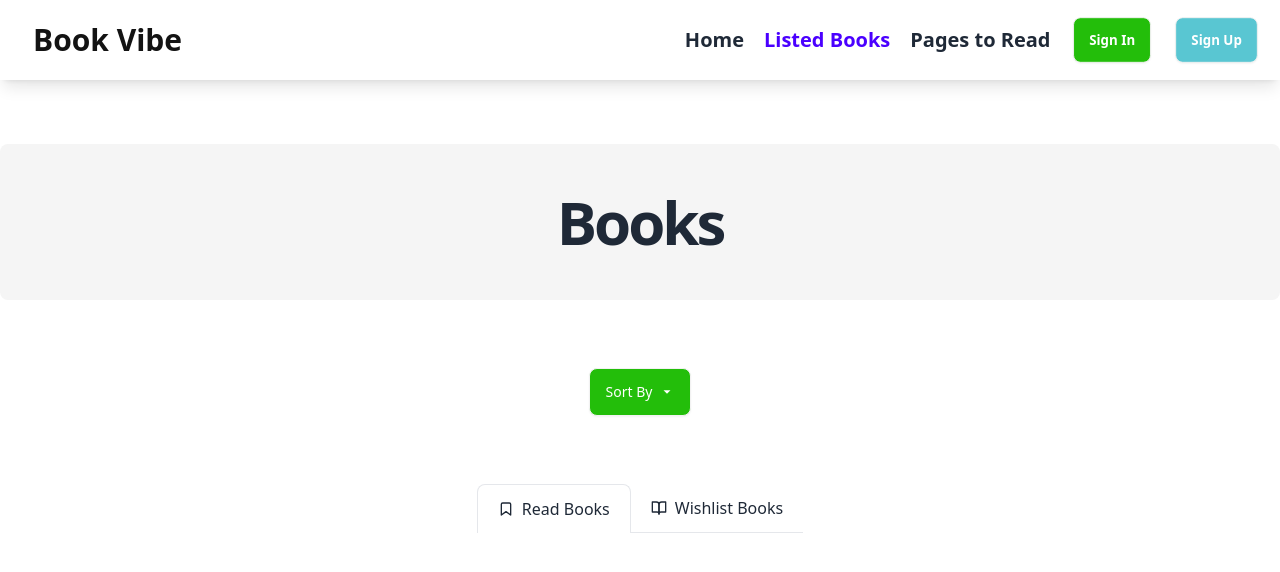
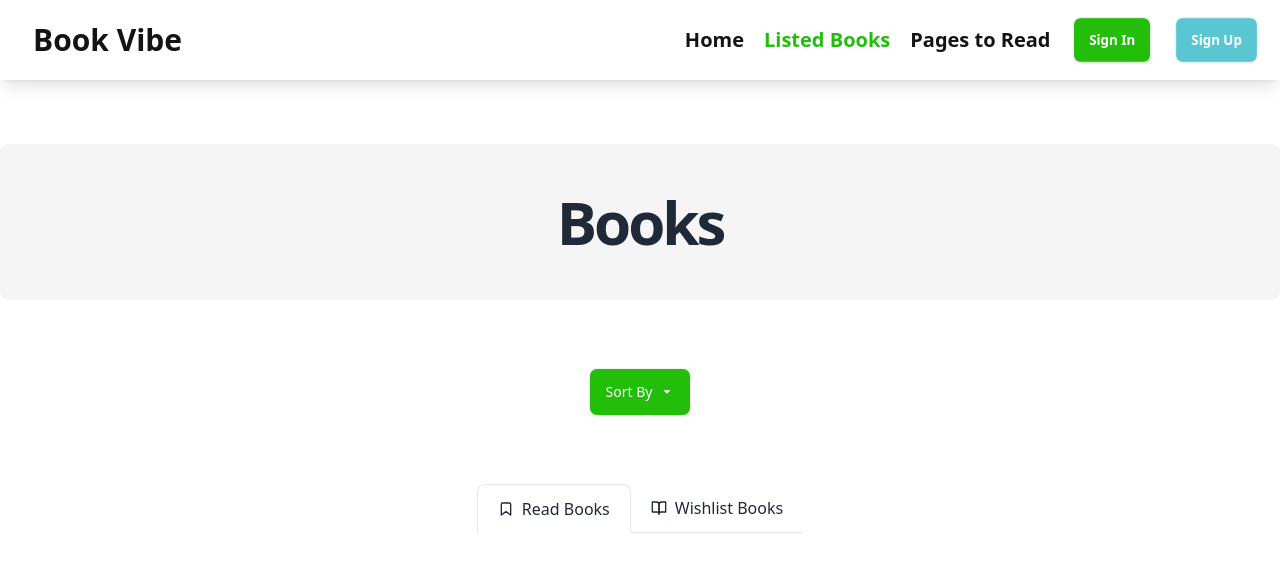
Before and after one commit to RaisaNuzhat/BookVibe, a React (Vite) app: page /listedbooks in a window 1280 px wide. Shown: the top 572 px of the page. Built offline with nearby package versions, Linux system fonts and the light colour scheme.

Commit message:
navbar active link done

```diff
--- a/src/components/BarChart.jsx
+++ b/src/components/BarChart.jsx
@@ -1,26 +1,26 @@
 import PropTypes from 'prop-types';
-// import { BarChart as BChart, Bar, XAxis, YAxis, CartesianGrid, Cell } from 'recharts';
+import { BarChart as BChart, Bar, XAxis, YAxis, CartesianGrid, Cell } from 'recharts';
 
 const BarChart = ({ book }) => {
-//   const colors = ['#0088FE', '#00C49F', '#FFBB28', '#FF8042', 'red', 'pink'];
-  console.log(book)
+  const colors = ['#0088FE', '#00C49F', '#FFBB28', '#FF8042', 'red', 'pink'];
 
-//   const TriangleBar = (props) => {
-//     const { fill, x, y, width, height } = props;
-//     const getPath = `M${x},${y + height}C${x + width / 3},${y + height} ${x + width / 2},${y + height / 3}
-//     ${x + width / 2}, ${y}
-//     C${x + width / 2},${y + height / 3} ${x + (2 * width) / 3},${y + height} ${x + width}, ${y + height}
-//     Z`;
+  // Define TriangleBar component within the BarChart component
+  const TriangleBar = (props) => {
+    const { fill, x, y, width, height } = props;
+    const getPath = `M${x},${y + height}C${x + width / 3},${y + height} ${x + width / 2},${y + height / 3}
+    ${x + width / 2}, ${y}
+    C${x + width / 2},${y + height / 3} ${x + (2 * width) / 3},${y + height} ${x + width}, ${y + height}
+    Z`;
 
-//     return <path d={getPath} stroke="none" fill={fill} />;
-//   };
+    return <path d={getPath} stroke="none" fill={fill} />;
+  };
 
   return (
     <div>
-      {/* <BChart
+      <BChart
         width={500}
         height={300}
-        data={book}
+        data={book} // Pass the book data as the data prop
         margin={{
           top: 20,
           right: 30,
@@ -29,14 +29,15 @@ const BarChart = ({ book }) => {
         }}
       >
         <CartesianGrid strokeDasharray="3 3" />
-        <XAxis dataKey="bookName" />
+        <XAxis dataKey="bookName" /> {/* Use bookName as the dataKey for XAxis */}
         <YAxis />
         <Bar dataKey="totalPages" fill="#8884d8" shape={<TriangleBar />} label={{ position: 'top' }}>
+          {/* Remove the map function from here as it's already using the book data */}
           {book.map((entry, index) => (
-            <Cell key={`cell-${index}`} fill={colors[index % 20]} />
+            <Cell key={`cell-${index}`} fill={colors[index % colors.length]} />
           ))}
         </Bar>
-      </BChart> */}
+      </BChart>
     </div>
   );
 };
--- a/src/components/BookCard.jsx
+++ b/src/components/BookCard.jsx
@@ -18,7 +18,7 @@ const BookCard = ({book}) => {
                 <div className="card-body items-center text-center">
                 <div className="flex items-center justify-evenly w-full ">
                     {tags.map((tag, index) => (
-                        <span key={index} className="inline-block bg-[#F3F3F3] rounded-full px-3 py-3 text-sm font-normal text-[#23BE0A] mr-2 mb-2">
+                        <span key={index} className="inline-block w-28 bg-[#F3F3F3] rounded-full px-3 py-3 text-sm font-normal text-[#23BE0A] mr-2 mb-2">
                             {tag}
                         </span>
                     ))}
--- a/src/components/NavBar.jsx
+++ b/src/components/NavBar.jsx
@@ -8,9 +8,9 @@ const NavBar = () => {
         </div>
         <div className="flex-none gap-2">
           <ul className="menu menu-horizontal px-1 text-xl hidden sm:flex gap-5 items-center">
-            <NavLink to='/' className={({isActive})=>isActive  ? 'text-primary font-bold ':'font-bold'}>Home</NavLink>
-            <NavLink to='/listedbooks' className={({isActive})=>isActive  ? 'text-primary font-bold ':'font-bold'}>Listed Books</NavLink>
-            <NavLink to='/pagestoread' className={({isActive})=>isActive  ? 'text-primary font-bold':'font-bold'}>Pages to Read</NavLink>
+            <NavLink to='/' className={({isActive})=>isActive  ? 'text-[#23BE0A] font-bold ':' text-[#131313] font-bold'}>Home</NavLink>
+            <NavLink to='/listedbooks' className={({isActive})=>isActive  ? 'text-[#23BE0A] font-bold ':' text-[#131313] font-bold'}>Listed Books</NavLink>
+            <NavLink to='/pagestoread' className={({isActive})=>isActive  ? 'text-[#23BE0A] font-bold':' text-[#131313] font-bold'}>Pages to Read</NavLink>
             <button className="btn bg-[#23BE0A] text-white">Sign In</button>
             <button className="btn  bg-[#59C6D2] text-white">Sign Up</button>
 
--- a/src/pages/ListedBooks.jsx
+++ b/src/pages/ListedBooks.jsx
@@ -5,7 +5,7 @@ import { getStoredReadBooks, getWishListBooks } from "../utility/localstorage";
 import ReadBooks from "../components/ReadBooks";
 import WishLists from "../components/WishLists";
 import { IoMdArrowDropdown } from "react-icons/io";
-import PagestoRead from '../pages/PagestoRead'
+//import PagestoRead from '../pages/PagestoRead'
 
 
 const ListedBooks = () => {
@@ -111,10 +111,11 @@ const ListedBooks = () => {
                     {bookstoread.map((book, index) => (
                          <div key={index}>
                          <ReadBooks book={book} />
-                         <PagestoRead bookstoread={bookstoread} />
+
                           </div>
                         // <ReadBooks key={index} book={book} />
                         // <PagestoRead bookstoread={bookstoread} />
+                        //<PagestoRead bookstoread={bookstoread} />
                     ))}
 
 
--- a/src/route/Routes.jsx
+++ b/src/route/Routes.jsx
@@ -14,7 +14,7 @@ export  const router = createBrowserRouter([
    {
     path:'/',
       element:<MainLayout />,
-      errorElement: <ErrorPage/>,
+       errorElement: <ErrorPage/>,
       children:[
         {
           path:'/',
```
